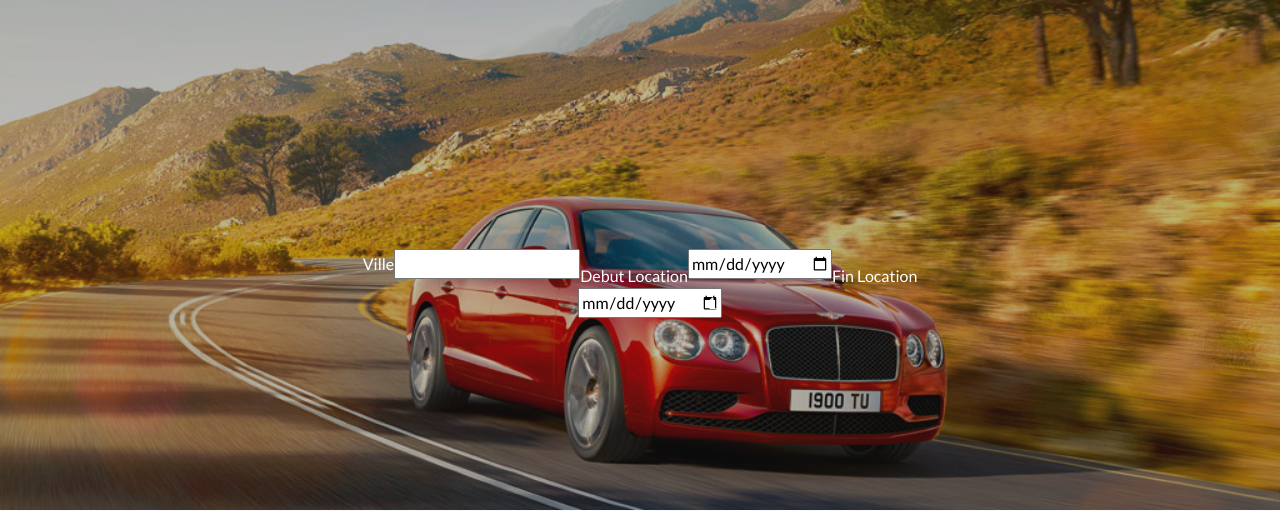
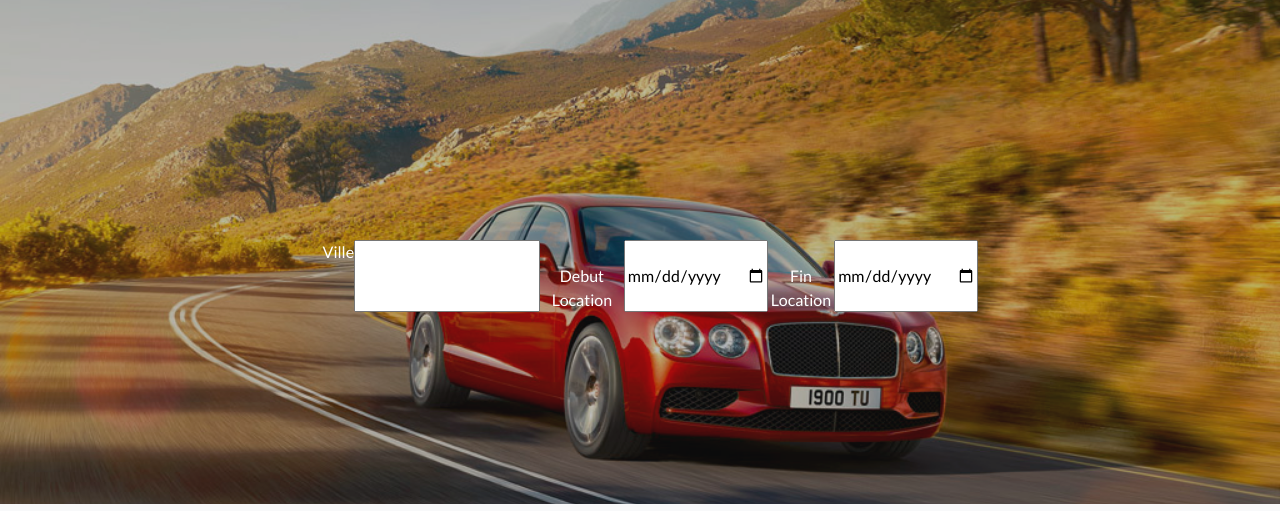
Before and after one commit to Dorian942/Database, a PHP site: page / in a window 1280 px wide. Shown: the part 70-581 px from the top of the page. Run offline with PHP 8.4, Linux system fonts and the light colour scheme.

Commit message:
Update main.css

```diff
--- a/Projetv2/css/main.css
+++ b/Projetv2/css/main.css
@@ -142,9 +142,7 @@ header.masthead-sm {
 .flex-container {
 
   display: flex;
-  align-items: center;
-  justify-content: center;
-  flex-wrap: wrap;
+
 
 
 }
```
